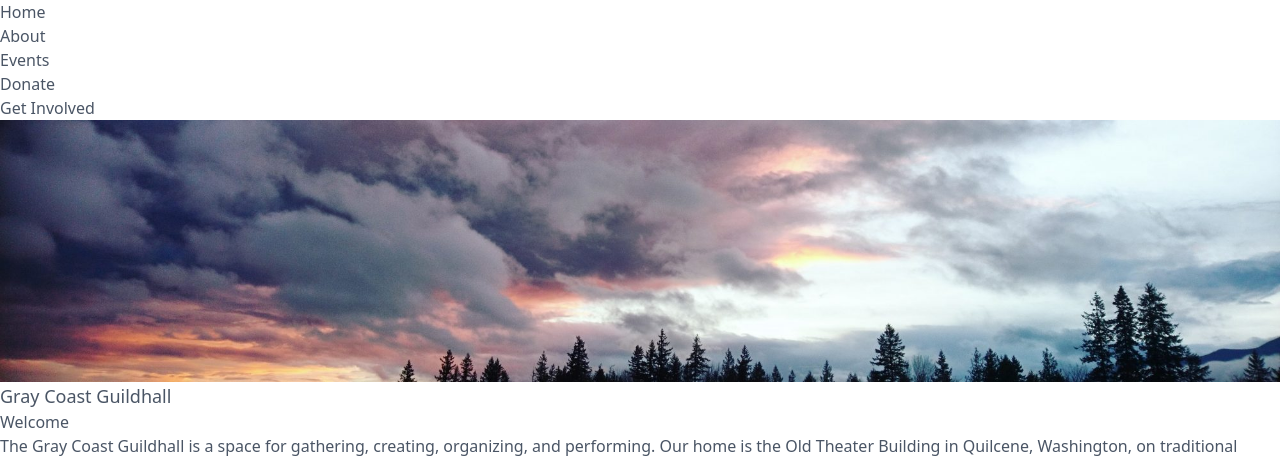
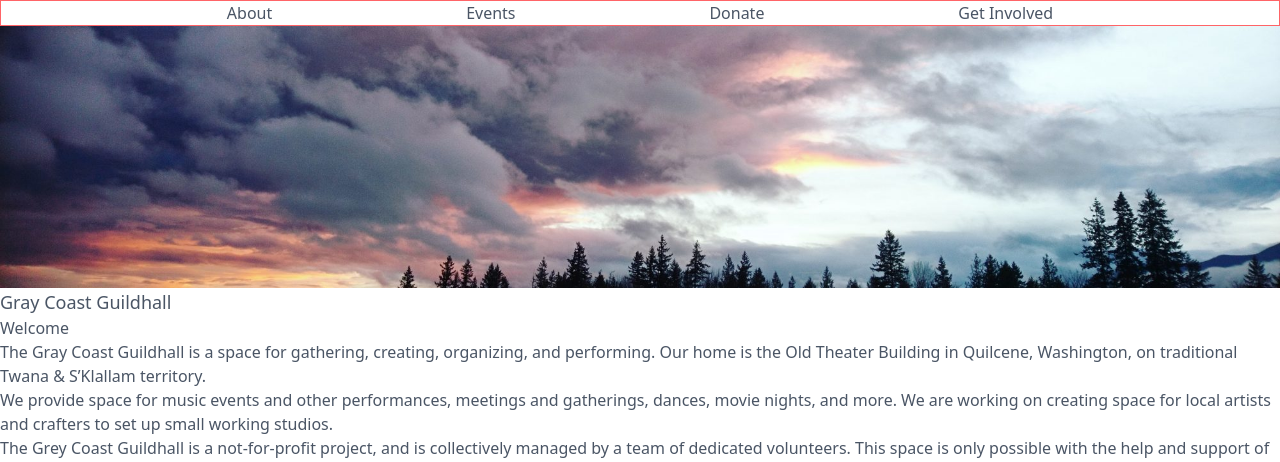
Before and after one commit to BornDeleuze/guildhall, a website: page public/index.html in a window 1280 px wide. Shown: the top 462 px of the page. Drawn offline with Linux system fonts and the light colour scheme.

Commit message:
adding nav style

```diff
--- a/public/index.html
+++ b/public/index.html
@@ -7,13 +7,13 @@
 </head>
 <body class="text-gray-600">
   <div> <!--content wrapper-->
-    <div> <!-- -->
-      <nav>
-        <div>
-          <h1>
+    <div> <!-- nav wrapper -->
+      <nav class="px-8 border border-red-400">
+        <!-- <div class="flex"> -->
+          <!-- <h1>
             <a href="/">Home</a>
-          </h1>
-          <ul>
+          </h1> -->
+          <ul class="flex justify-evenly">
             <li>
               <a href="/about">
                 <span>About</span>
@@ -35,7 +35,7 @@
               </a>
             </li>
           </ul>
-        </div>
+        <!-- </div> -->
       </nav>
     </div>
     <!-- end nav -->
```
Also changed, not shown: public/styles.css.
